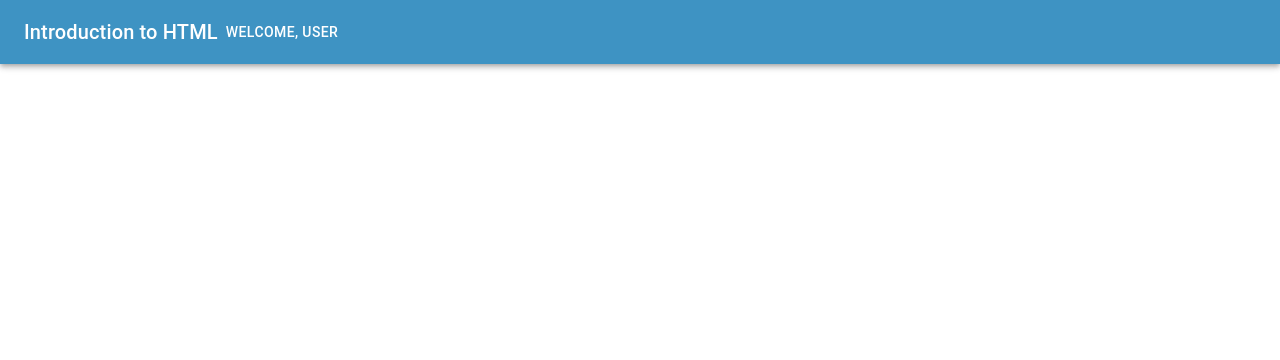
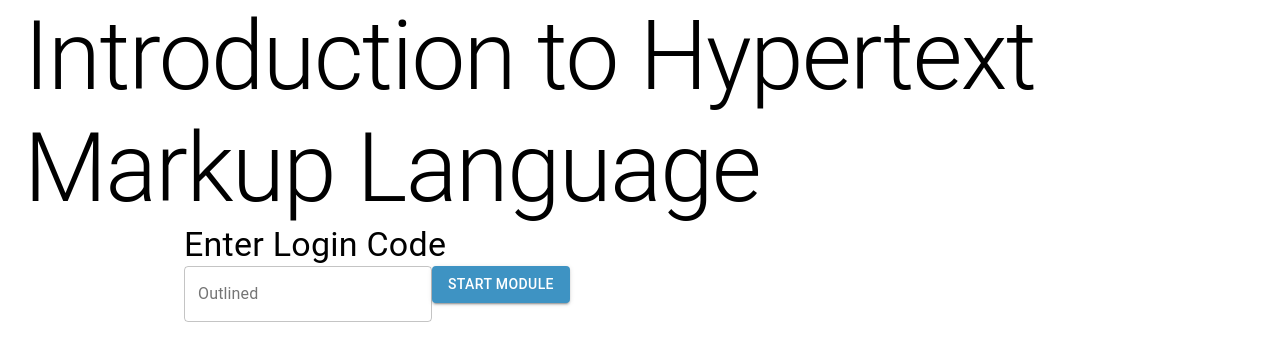
Before and after one commit to lavanya-sood/Thesis_EducationalInterface, a React (Create React App) app in the folder frontend/: page / in a window 1280 px wide. Shown: the top 360 px of the page. Built offline with nearby package versions, Linux system fonts and the light colour scheme.

Commit message:
Added form

```diff
--- /dev/null
+++ b/frontend/src/components/HeaderBar/HeaderBar.js
@@ -0,0 +1,19 @@
+import React from 'react';
+import { AppBar, Typography, Button, Toolbar} from '@material-ui/core';
+import './styles.js';
+
+
+const HeaderBar = () => {
+    return (
+        <div>
+            <AppBar position='sticky' color='primary'>
+                <Toolbar>
+                    <Typography variant="h6"> Introduction to HTML</Typography>
+                    <Button color="inherit">Welcome, user</Button>
+                </Toolbar>
+            </AppBar>
+        </div>
+    );
+};
+
+export default HeaderBar;
--- /dev/null
+++ b/frontend/src/components/HeaderBar/styles.js
@@ -0,0 +1,5 @@
+import { makeStyles } from "@material-ui/core/styles";
+
+export default makeStyles(() => ({
+
+}));
--- a/frontend/src/components/Landing/Landing.js
+++ b/frontend/src/components/Landing/Landing.js
@@ -1,17 +1,19 @@
 import React from 'react';
-import { AppBar, Typography, Button, Toolbar} from '@material-ui/core';
+import HeaderBar from '../HeaderBar/HeaderBar.js';
+import { AppBar, Typography, Button, Toolbar, Container, TextField} from '@material-ui/core';
+import useStyles from './styles.js';
 
 const Landing = () => {
+    const classes = useStyles();
     return (
-        <div>
-            <AppBar position='sticky' color='primary'>
-                <Toolbar>
-                    <Typography variant="h6"> Introduction to HTML</Typography>
-                    <Button color="inherit">Welcome, user</Button>
-                </Toolbar>
-            </AppBar>
-
-        </div>
+        <Container maxWidth='lg' className={classes.outsideContainer}>
+            <Typography variant="h1"> Introduction to Hypertext Markup Language</Typography>
+            <Container maxWidth='md'>
+                <Typography variant="h4"> Enter Login Code </Typography>
+                <TextField id="outlined-basic" label="Outlined" variant="outlined" />
+                <Button variant="contained" color="primary"> Start Module </Button>
+            </Container>
+        </Container>
     );
 };
 
--- a/frontend/src/components/Landing/styles.js
+++ b/frontend/src/components/Landing/styles.js
@@ -0,0 +1,8 @@
+import { pink } from "@material-ui/core/colors";
+import { makeStyles } from "@material-ui/core/styles";
+
+export default makeStyles(() => ({
+    outsideContainer: {
+        backgroundColor: pink,
+    }
+}));
--- a/frontend/src/components/Module/Module.js
+++ b/frontend/src/components/Module/Module.js
@@ -1,16 +1,12 @@
 import React from 'react';
 import { AppBar, Typography, Button, Toolbar} from '@material-ui/core';
+import HeaderBar from '../HeaderBar/HeaderBar.js';
 
 const Module = () => {
     return (
         <div>
-            <AppBar position='sticky' color='primary'>
-                <Toolbar>
-                    <Typography variant="h6"> Introduction to HTML Module</Typography>
-                    <Button color="inherit">Welcome, user</Button>
-                </Toolbar>
-            </AppBar>
-
+            <HeaderBar />
+            <Typography variant="body1"> hEY</Typography>
         </div>
     );
 };
```
